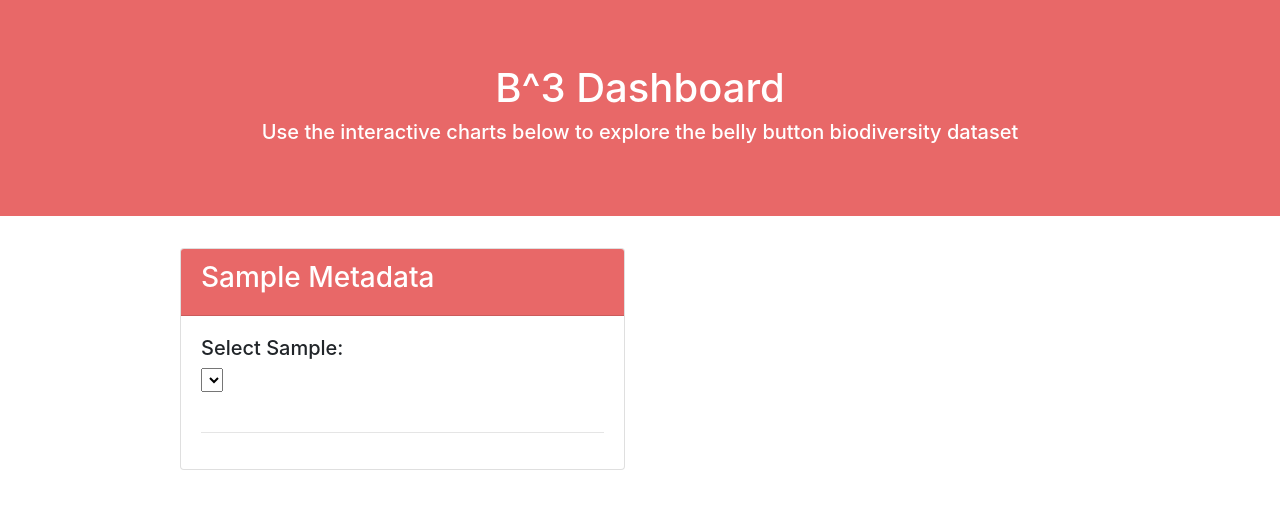
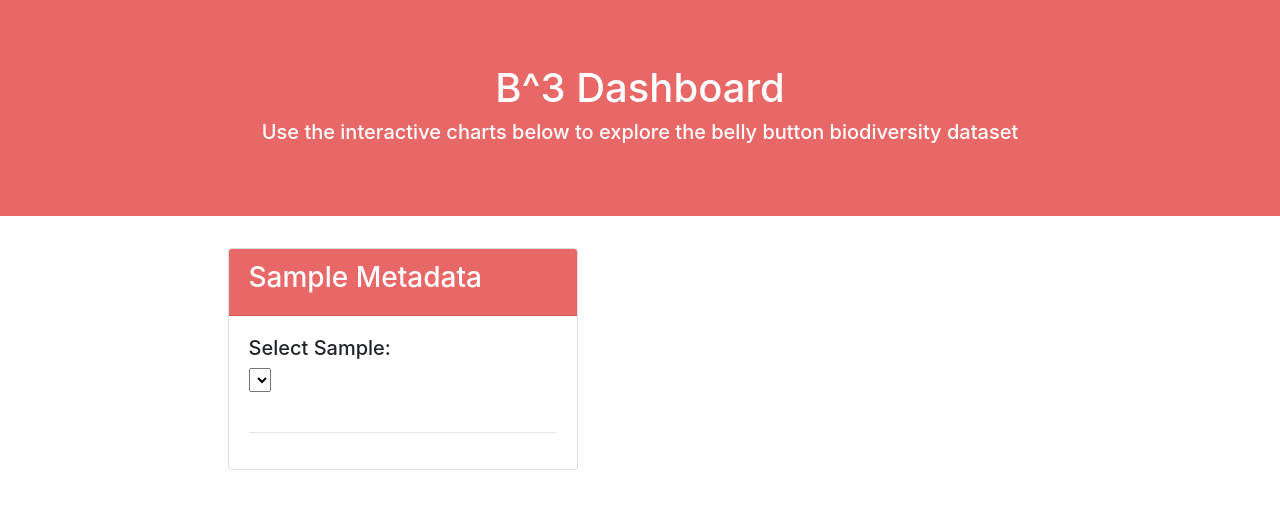
Before and after one commit to kathleengraham/interactive-visualizations-with-javascript, a Flask app: page / in a window 1280 px wide. Shown: the top 509 px of the page. Run offline with Flask 2, Linux system fonts and the light colour scheme; data that the repository does not hold is empty; some libraries are stand-ins or nearby versions; some web fonts are replaced.

Commit message:
updated readme with final dashboard result including images

```diff
--- a/templates/index.html
+++ b/templates/index.html
@@ -7,7 +7,6 @@
   <title>B^3 Dashboard</title>
   <link rel='stylesheet' href='https://maxcdn.bootstrapcdn.com/bootstrap/4.0.0/css/bootstrap.min.css' integrity='sha384-Gn5384xqQ1aoWXA+058RXPxPg6fy4IWvTNh0E263XmFcJlSAwiGgFAW/dAiS6JXm' crossorigin='anonymous'>
   <link href='https://fonts.googleapis.com/css?family=Gayathri&display=swap' rel='stylesheet'>
-  <link rel='stylesheet' href='style.css' media='print' onload='this.media='all''>
 </head>
 <body style='font-family: 'Gayathri', sans-serif;'>
   <div class='jumbotron jumbotron-fluid text-center' style='background-color:#E86868; color:white;'>
@@ -16,7 +15,7 @@
   </div>
   <div class='container'>
     <div class='row justify-content-center'>
-      <div class='col-md-5'>
+      <div class='col-md-4'>
         <div class='card'>
           <div class='card-header' style='background-color:#E86868; color:white;'><h3>Sample Metadata</h3></div>
           <div class='card-body'>
@@ -32,7 +31,7 @@
     </div>
   </div>
   <div class='row'>
-    <div class='col-md-12'>
+    <div class='col'>
       <div id='bubble'></div>
     </div>
   </div>
```
Also changed, not shown: README.md, b3-dashboard-bottom.jpg (added), b3-dashboard-top.jpg (added).
